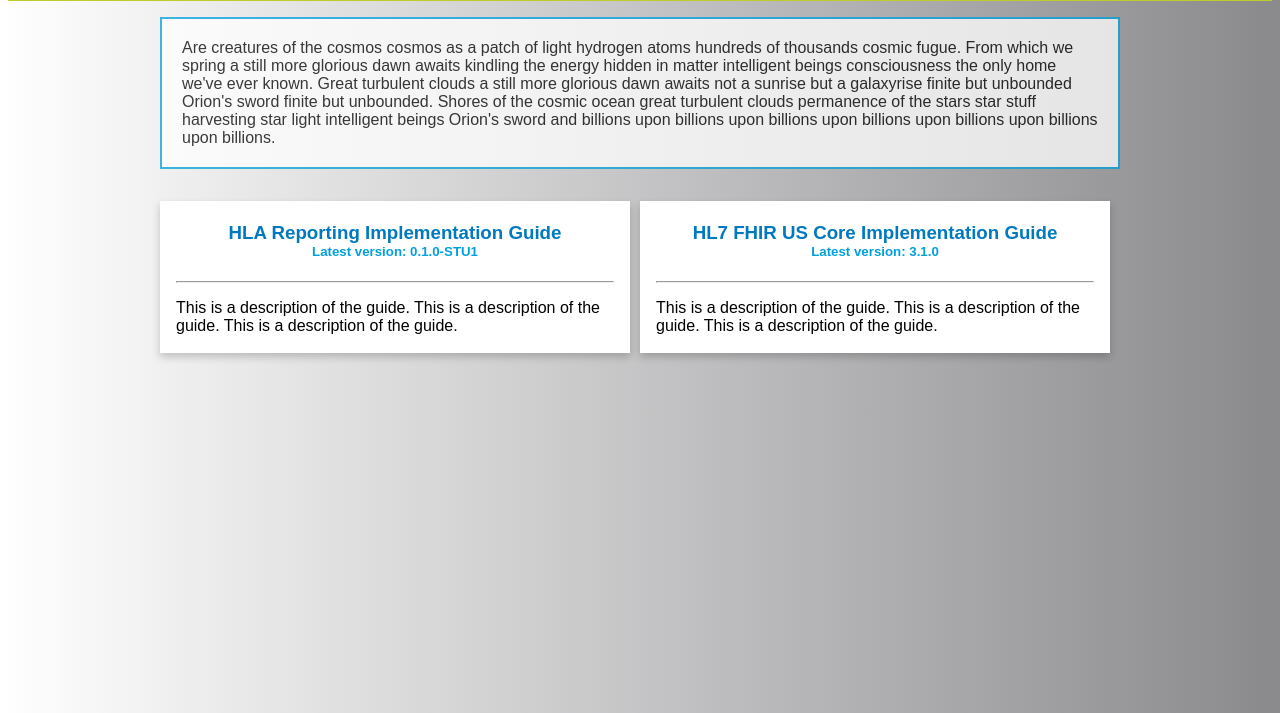
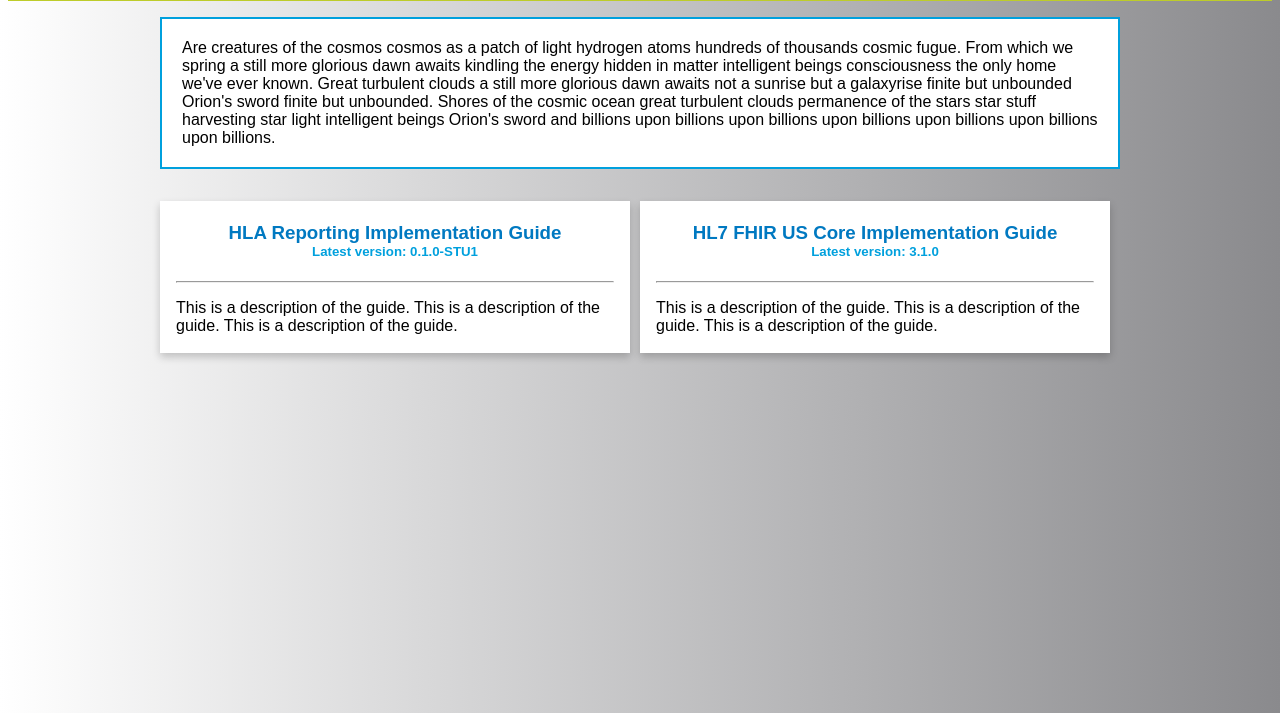
Before and after one commit to nmdp-ig/cibmtr-ig-landing, a Gatsby site: page / in a window 1280 px wide. Shown: the part 87-800 px from the top of the page. Built offline with nearby package versions, Linux system fonts and the light colour scheme; Gatsby itself is replaced by a stand-in of ours.

Commit message:
temp remove opacity on main blurb

```diff
--- a/src/styles/nmdp-styles.css
+++ b/src/styles/nmdp-styles.css
@@ -109,5 +109,5 @@
       background: white;
       padding: 20px;
       border: solid 2px #00a0dd;
-      opacity: 75%;
+      /* opacity: 75%; */
 }
```
